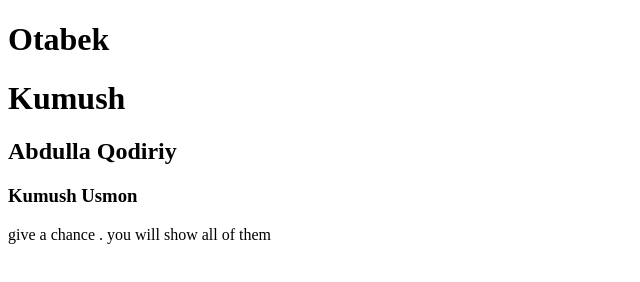
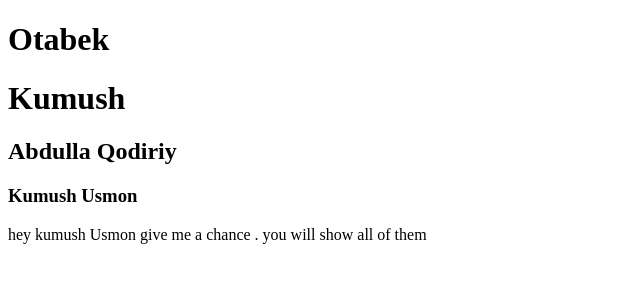
Before and after one commit to abbos77/new-repo, a plain HTML site: page index.html in a window 1280 px wide. Shown: the whole page, without its empty margins (0-640 px from the left). Drawn offline with Linux system fonts and the light colour scheme.

Commit message:
ozgardik va yangilandik . we need chance

```diff
--- a/index.html
+++ b/index.html
@@ -9,6 +9,6 @@
     <h1>Kumush</h1>
     <h2>Abdulla Qodiriy</h2>
     <h3>Kumush Usmon</h3>
-    <p> give a chance . you will show all of them </p>
+    <p>hey kumush Usmon give me a chance . you will show all of them </p>
     </body>
 </html>
```
